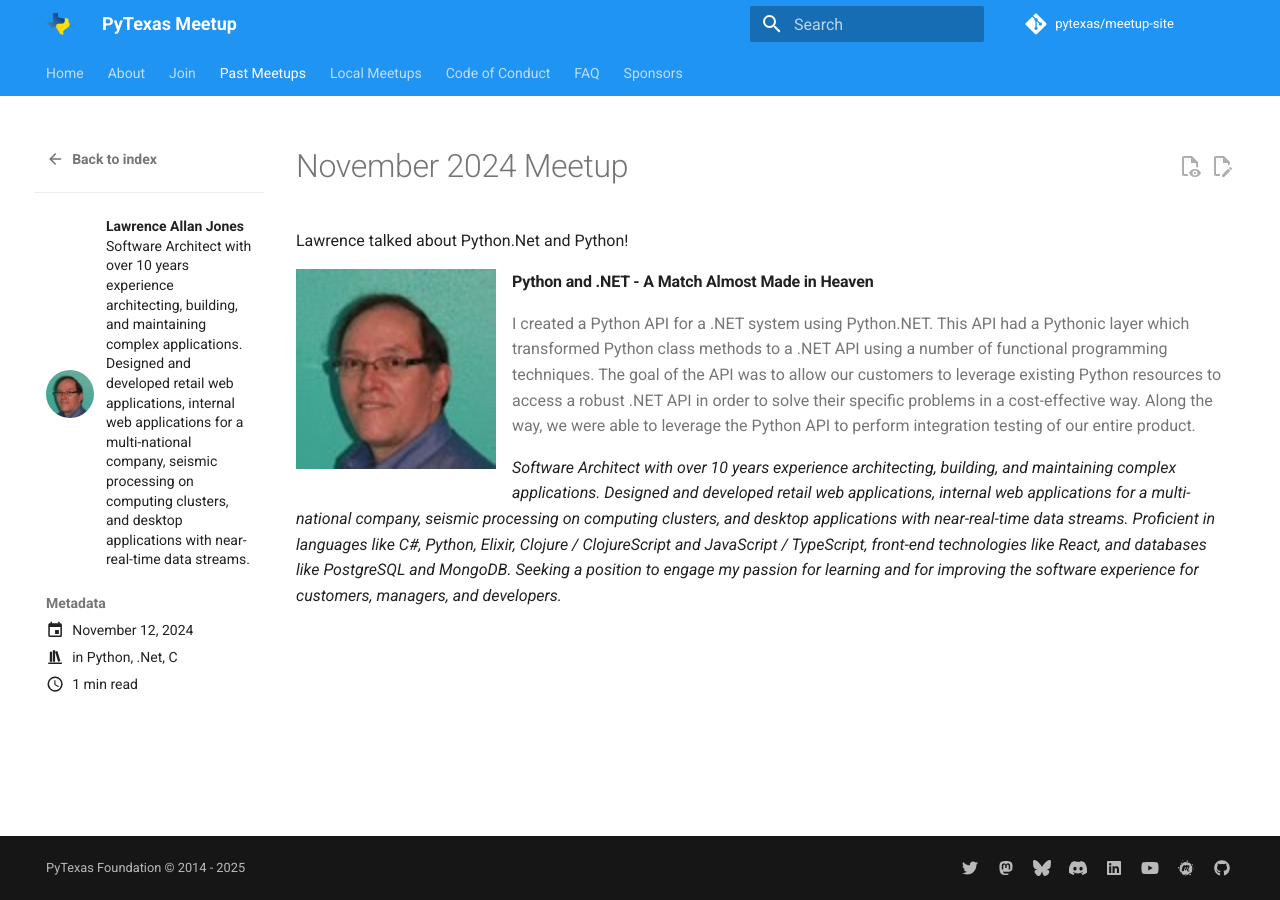
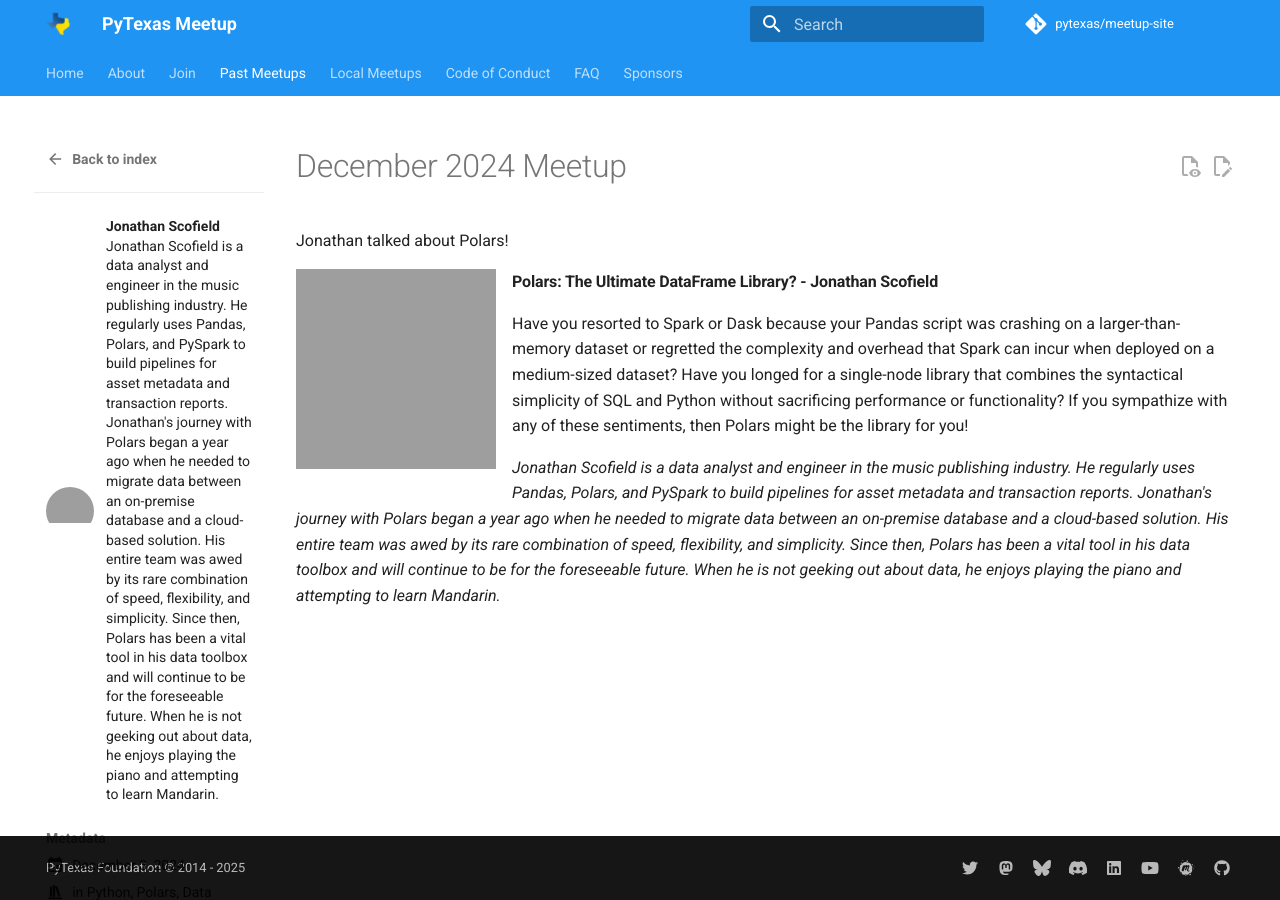
Before and after one commit to pytexas/meetup, an MkDocs documentation site: the page built from docs/past_meetups/posts/2024-12-03.md, in a window 1280 px wide. Built offline with MkDocs 1.6.1 and Material for MkDocs 9.7.7, drawn with Linux system fonts in a browser that asks for light colours; comment, search, counter and statistics services are not loaded; grey boxes are pictures that could not be loaded.

Commit message:
December updates (#34)

```diff
--- a/docs/past_meetups/.authors.yml
+++ b/docs/past_meetups/.authors.yml
@@ -63,3 +63,7 @@
     name: Lawrence Allan Jones
     description: Software Architect with over 10 years experience architecting, building, and maintaining complex applications. Designed and developed retail web applications, internal web applications for a multi-national company, seismic processing on computing clusters, and desktop applications with near-real-time data streams.
     avatar: ../assets/images/LawrenceAllanJones.jpg
+  jonathanscofield:
+    name: Jonathan Scofield
+    description: Jonathan Scofield is a data analyst and engineer in the music publishing industry. He regularly uses Pandas, Polars, and PySpark to build pipelines for asset metadata and transaction reports. Jonathan's journey with Polars began a year ago when he needed to migrate data between an on-premise database and a cloud-based solution. His entire team was awed by its rare combination of speed, flexibility, and simplicity. Since then, Polars has been a vital tool in his data toolbox and will continue to be for the foreseeable future. When he is not geeking out about data, he enjoys playing the piano and attempting to learn Mandarin.
+    avatar: https://jonathanscofield1.github.io/jonathanscofield/images/profile.png
--- /dev/null
+++ b/docs/past_meetups/posts/2024-12-03.md
@@ -0,0 +1,24 @@
+---
+title: "Python and .NET - A Match Almost Made in Heaven"
+description: Marcelo talked about finding secrets in your code using `n0s1`!
+date: 2024-12-03
+categories:
+    - Python
+    - Polars
+    - Data Analysis
+authors:
+    - jonathanscofield
+---
+
+# December 2024 Meetup
+
+Jonathan talked about Polars!
+
+<!-- more -->
+![Jonathan Scofield Avatar](https://jonathanscofield1.github.io/jonathanscofield/images/profile.png){: style="height: 200px; width: 200px;" align="left"}
+
+#### Polars: The Ultimate DataFrame Library? - Jonathan Scofield
+
+Have you resorted to Spark or Dask because your Pandas script was crashing on a larger-than-memory dataset or regretted the complexity and overhead that Spark can incur when deployed on a medium-sized dataset? Have you longed for a single-node library that combines the syntactical simplicity of SQL and Python without sacrificing performance or functionality? If you sympathize with any of these sentiments, then Polars might be the library for you!
+
+*Jonathan Scofield is a data analyst and engineer in the music publishing industry. He regularly uses Pandas, Polars, and PySpark to build pipelines for asset metadata and transaction reports. Jonathan's journey with Polars began a year ago when he needed to migrate data between an on-premise database and a cloud-based solution. His entire team was awed by its rare combination of speed, flexibility, and simplicity. Since then, Polars has been a vital tool in his data toolbox and will continue to be for the foreseeable future. When he is not geeking out about data, he enjoys playing the piano and attempting to learn Mandarin.*
```
Also changed, not shown: docs/index.md (+7 -5 lines), requirements.txt (+3 -6 lines).
